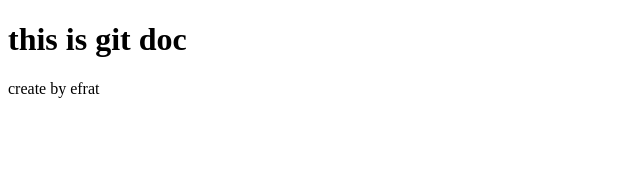
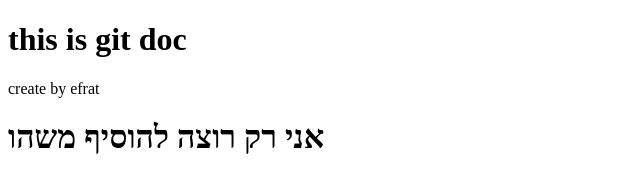
Before and after one commit to Efrat-Fr/test-2, a plain HTML site: page index.html in a window 1280 px wide. Shown: the whole page, without its empty margins (0-640 px from the left). Drawn offline with Linux system fonts and the light colour scheme.

Commit message:
add h1 to index.html

```diff
--- a/index.html
+++ b/index.html
@@ -8,5 +8,6 @@
 <body>
     <h1>this is git doc</h1>
     <p>create by efrat</p>
+    <h1>אני רק רוצה להוסיף משהו</h1>
 </body>
 </html>
```
